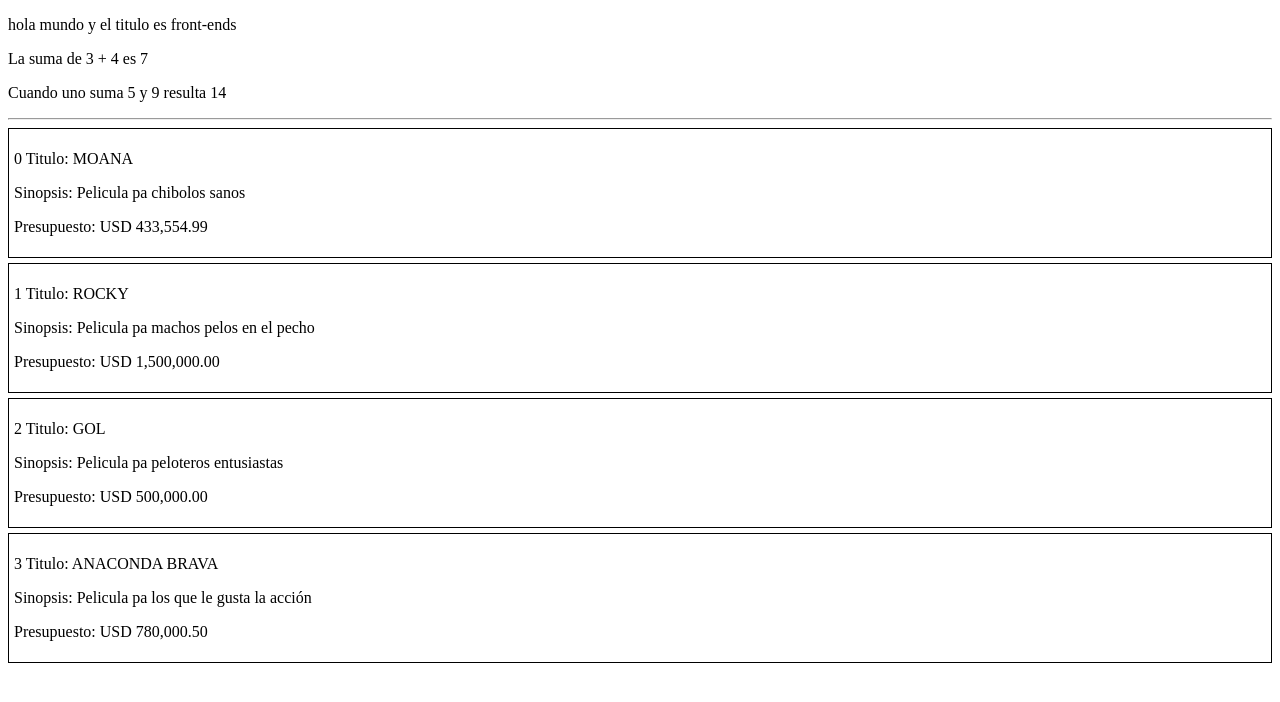
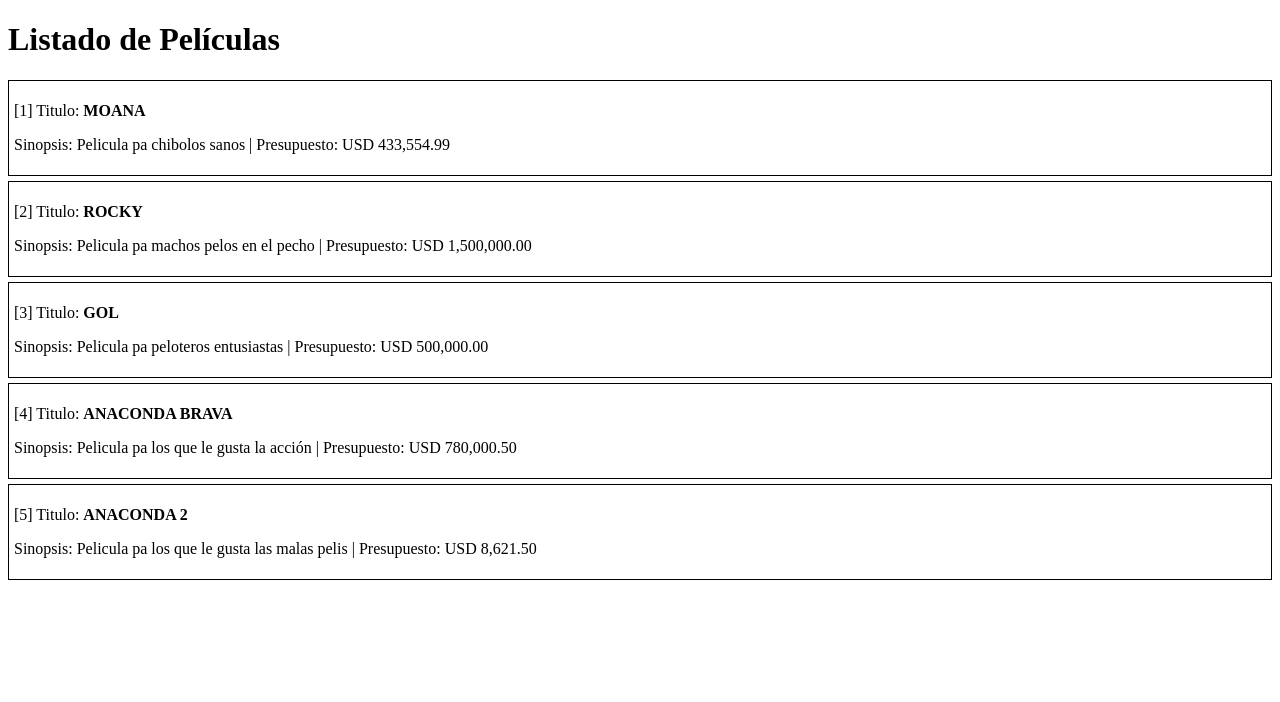
Before and after one commit to GeaSmart/Filmax-frontend, an Angular app: page / in a window 1280 px wide. Shown: the top 702 px of the page. Built offline with nearby package versions, Linux system fonts and the light colour scheme.

Commit message:
directives

```diff
--- a/src/app/app.component.html
+++ b/src/app/app.component.html
@@ -1,19 +1,18 @@
 <div>
-  <p>hola mundo y el titulo es {{ title }}</p>
-  <!--variable-->
-  <p>La suma de 3 + 4 es {{ 3 + 4 }}</p>
-  <!--expresión evaluada-->
-  <p>Cuando uno suma 5 y 9 resulta {{ calcularSuma(5, 9) }}</p>
-  <!--función-->
+  <h1>Listado de Películas</h1>
 
-  <hr>
+  <div *ngIf="!listadoPeliculas">
+    <img src="https://media1.giphy.com/media/3oEjI6SIIHBdRxXI40/200.gif" alt=""/>
+  </div>
 
-  <div *ngFor="let pelicula of listadoPeliculas; let indice = index" class="contenedor-peliculas">
-    <p>{{indice}} Titulo: {{ pelicula.titulo | uppercase }} </p>
-    <p>Sinopsis: {{ pelicula.sinopsis }} </p>
-    <p>Presupuesto: {{ pelicula.presupuesto | currency: "USD " }}
-    </p>
+  <p *ngIf="listadoPeliculas?.length === 0">No hay peliculas para mostrar</p>
+
+  <div *ngIf="listadoPeliculas && listadoPeliculas?.length > 0">
+    <div *ngFor="let pelicula of listadoPeliculas; let indice = index" class="contenedor-peliculas">
+      <p>[{{ indice + 1 }}] Titulo: <b> {{ pelicula.titulo | uppercase }} </b></p>
+      <p>Sinopsis: {{ pelicula.sinopsis }} | Presupuesto: {{ pelicula.presupuesto | currency: "USD " }}</p>
+    </div>
   </div>
 </div>
 
-<!-- <p (click)="manejarClick()">Mi nombre es {{body}}</p> -->
+<!-- <p (click)="manejarClick()">Test funcion {{manejarClick()}}</p> -->
--- a/src/app/app.component.ts
+++ b/src/app/app.component.ts
@@ -1,57 +1,96 @@
-import { Component } from '@angular/core';
+import { Component, OnInit } from '@angular/core';
 
 @Component({
   selector: 'app-root',
   templateUrl: './app.component.html',
-  styleUrls: ['./app.component.css']
+  styleUrls: ['./app.component.css'],
 })
-export class AppComponent {
-  title = 'front-ends';
+export class AppComponent  implements OnInit{
+  ngOnInit(): void {
+    setTimeout(() => {
+      this.listadoPeliculas = [
+        {
+          titulo: 'Moana',
+          sinopsis: 'Pelicula pa chibolos sanos',
+          presupuesto: 433554.99,
+        },
+        {
+          titulo: 'Rocky',
+          sinopsis: 'Pelicula pa machos pelos en el pecho',
+          presupuesto: 1500000,
+        },
+        {
+          titulo: 'Gol',
+          sinopsis: 'Pelicula pa peloteros entusiastas',
+          presupuesto: 500000,
+        },
+        {
+          titulo: 'Anaconda brava',
+          sinopsis: 'Pelicula pa los que le gusta la acción',
+          presupuesto: 780000.5,
+        },
+        {
+          titulo: 'Anaconda 2',
+          sinopsis: 'Pelicula pa los que le gusta las malas pelis',
+          presupuesto: 8621.5,
+        },
+      ];
+    }, 500);
+  }
 
-  titulo:string = "d";
+  //strings
+  tema = 'front-end';
+  autor: string = 'developer';
 
-  body='Gerson Azabache';
+  //numeros
+  edad=55;
+  peso: number = 33.55;
 
-  pelicula = {
-    titulo:'Spider man',
-    fechaLanzamiento: new Date(),
-    presupuesto: 1500000
-  };
-
-  listadoPeliculas = [
+  //arrays
+  productos = [
     {
-      titulo:'Moana',
-      sinopsis: 'Pelicula pa chibolos sanos',
-      presupuesto: 433554.99
+      id: 1,
+      nombre: 'zapato',
+      precio: 50.0,
     },
     {
-      titulo:'Rocky',
-      sinopsis: 'Pelicula pa machos pelos en el pecho',
-      presupuesto: 1500000
-    },
-    {
-      titulo:'Gol',
-      sinopsis: 'Pelicula pa peloteros entusiastas',
-      presupuesto: 500000
-    },
-    {
-      titulo:'Anaconda brava',
-      sinopsis: 'Pelicula pa los que le gusta la acción',
-      presupuesto: 780000.50
+      id: 2,
+      nombre: 'camisa',
+      precio: 33,
+      observaciones: 'producto fallado',
     },
   ];
 
-  manejarClick(){
-    alert("heyy");
+  //boolean
+  isDone: boolean = true;
+  isFixed = false;
 
-    let listado = this.calcularSuma(4,5);
+  //Fechas
+  fechaNacimiento: Date = new Date('01/31/2000');//MMddyyyy
+  fechaMatricula = new Date('12/20/2000');
 
+  //objetos complejos
+  pelicula = {
+    titulo: 'Spider man',
+    fechaLanzamiento: new Date(),
+    presupuesto: 1500000,
+  };
+
+  listadoPeliculas:any;
+
+  manejarClick() {
+    const IGV = 0.19;
+    var edad = 56;
+    let nombre = 'Gerson';
+    let listado = this.calcularSuma(4, 5);//resultado de una funcion
+    nombre='d';
     // listado.forEach(element => {
     //   alert(element.toString());
     // });
+    return nombre;
   }
 
-  calcularSuma(a:number, b:number){
-    return a+b;
+  calcularSuma(a: number, b: number) {
+    return a + b;
   }
 }
```
